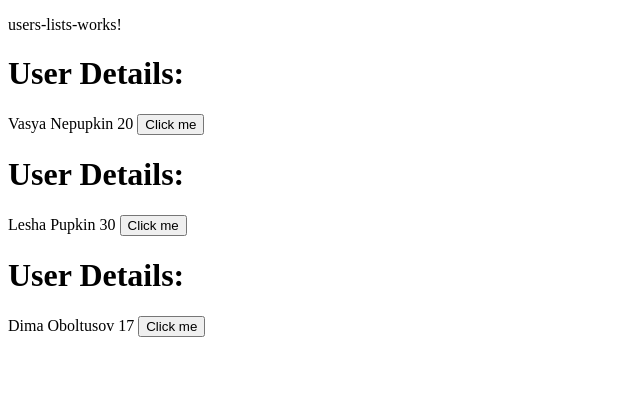
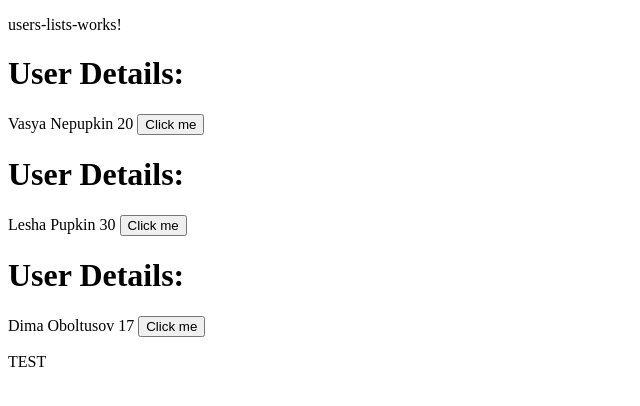
Before and after one commit to Offych/angular-training, an Angular app: page / in a window 1280 px wide. Shown: the top 406 px of the page, without its empty margins (0-640 px from the left). Built offline with nearby package versions, Linux system fonts and the light colour scheme.

Commit message:
More about directives

```diff
--- a/src/app/modules/user/users-list/users-list.component.html
+++ b/src/app/modules/user/users-list/users-list.component.html
@@ -1,7 +1,14 @@
 <p>users-lists-works!</p>
+<ng-container *ngIf="true">
 <div *ngFor="let item of users">
-    <app-user-item [userData]="item"></app-user-item>
+<!--     <app-user-item [userData]="item"></app-user-item> -->
+    <app-user-item  [userData]="item"></app-user-item>
 </div>
-
+</ng-container>
 <!-- app-user-item [userData]="users[0]" (buttonClick)="onChildComponentClicked($event)"></app-user-item>
 <app-user-item [userData]="users[1]" (buttonClick)="onChildComponentClicked($event)"></app-user-item> -->
+
+<div [ngSwitch]="testVar">
+    <p *ngSwitchCase='1'>TEST</p>
+    <p *ngSwitchCase='2'>TEST 2</p>
+</div>
--- a/src/app/modules/user/users-list/users-list.component.ts
+++ b/src/app/modules/user/users-list/users-list.component.ts
@@ -11,6 +11,8 @@ import { IUser } from '../../user/user.interface';
 export class UsersListComponent implements OnInit {
   public users: IUser[] = [];
 
+  public testVar = 1;
+
   constructor(private helperService: HelperService) { }
 
   ngOnInit(): void {
```
Also changed, not shown: 1 other file (tests, documents, lock files or other folders).
